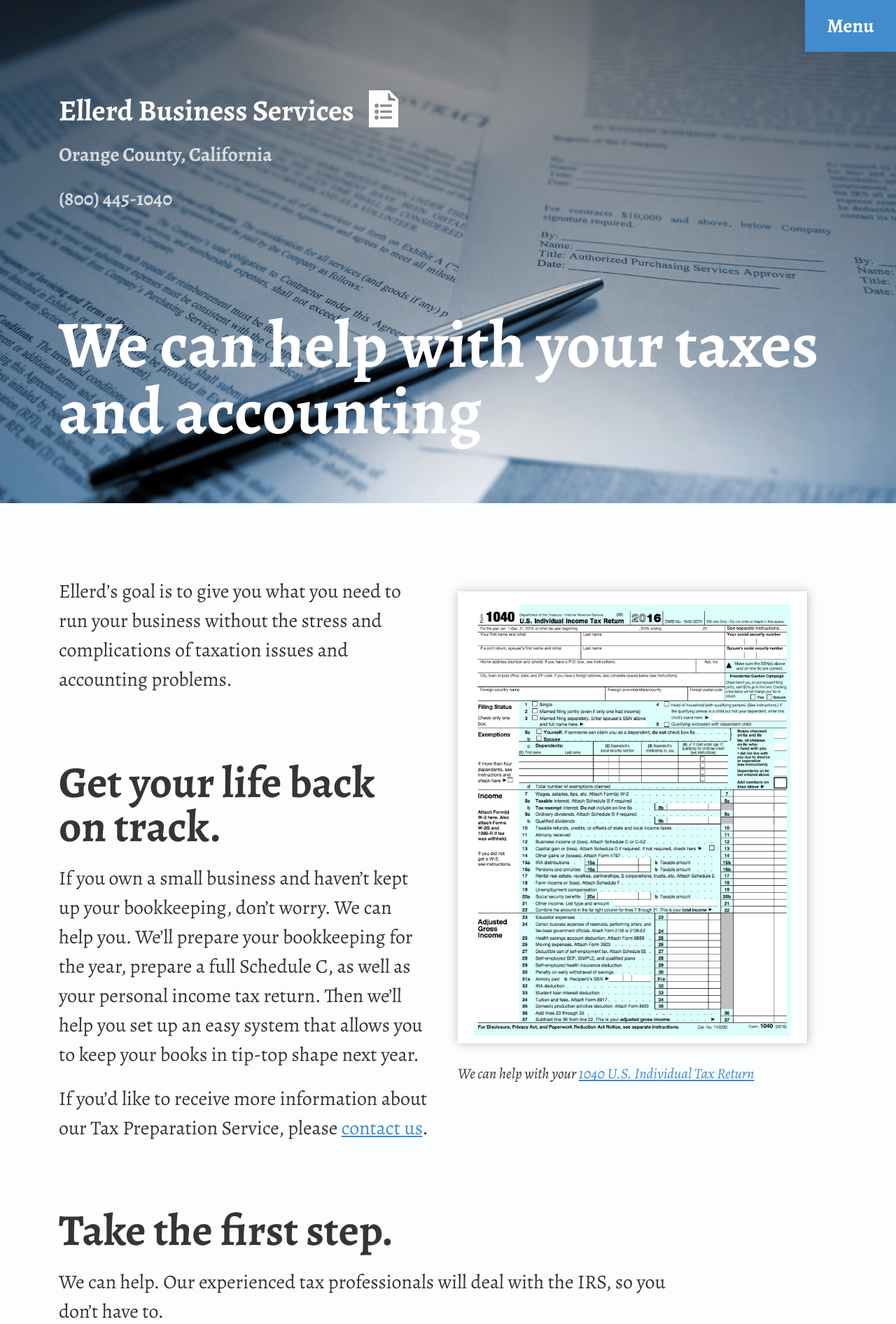
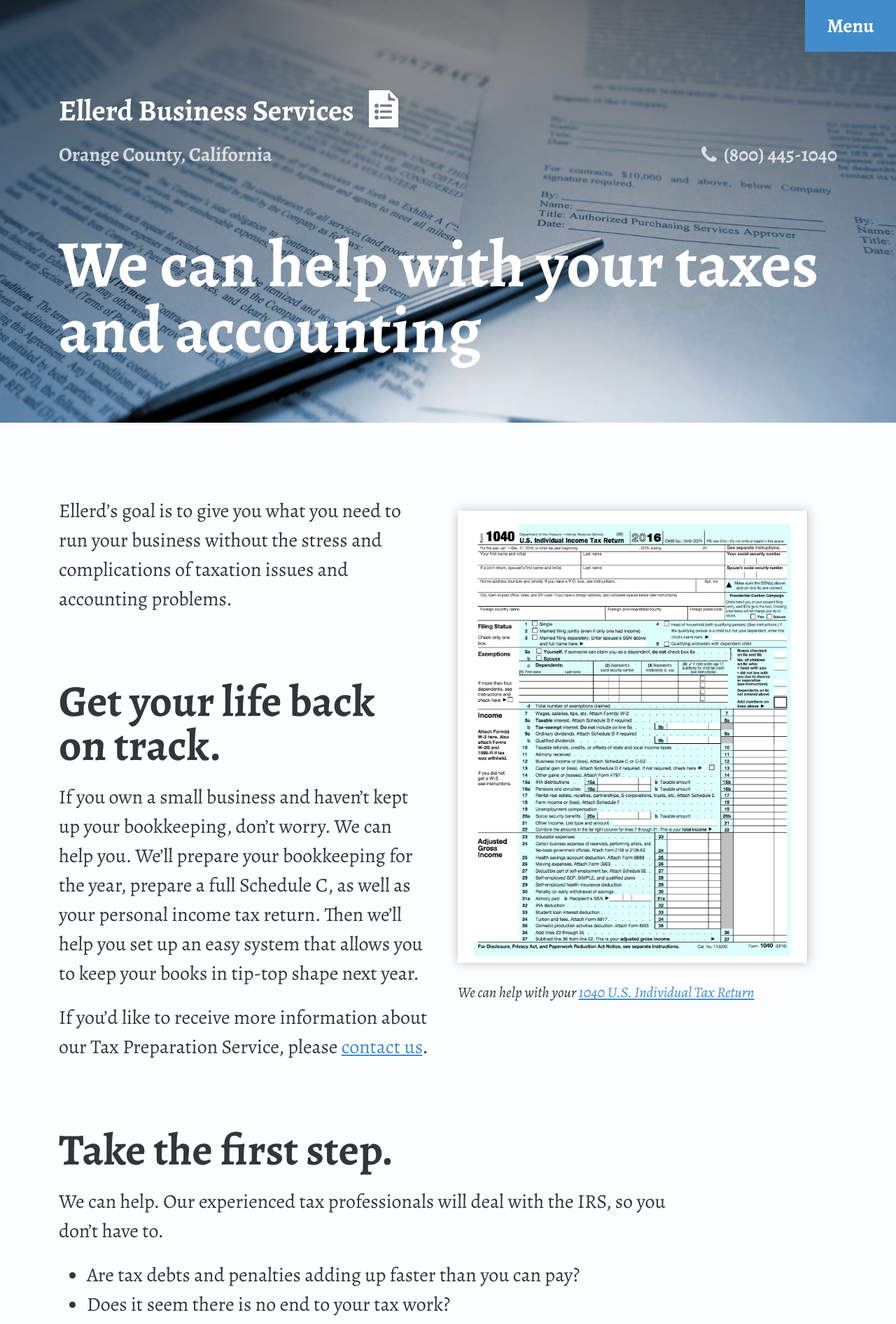
Before and after one commit to jimthoburn/ellerd, a Jekyll site: the page built from index.md, in a window 1280 px wide. Shown: the top 1892 px of the page at 70% size. Built offline with Jekyll 4.4.1, drawn with Linux system fonts in a browser that asks for light colours.

Commit message:
Add phone icon.

```diff
--- a/_layouts/default.html
+++ b/_layouts/default.html
@@ -59,6 +59,22 @@
       font-family: "Alegreya", Georgia, serif;
       font-weight: bold;
       opacity: 0.75;
+    }
+    header .phone {
+      background: transparent url(/images/phone.svg) left no-repeat;
+      background-size: auto 1em;
+      padding-left: 1.25em;
+      color: inherit;
+      text-decoration: none;
+    }
+
+    @media (min-width: 25em) {
+      header .location {
+        float: left;
+      }
+      header .phone {
+        float: right;
+      }
     }
 
     main {
```
Also changed, not shown: images/phone.svg (added).
